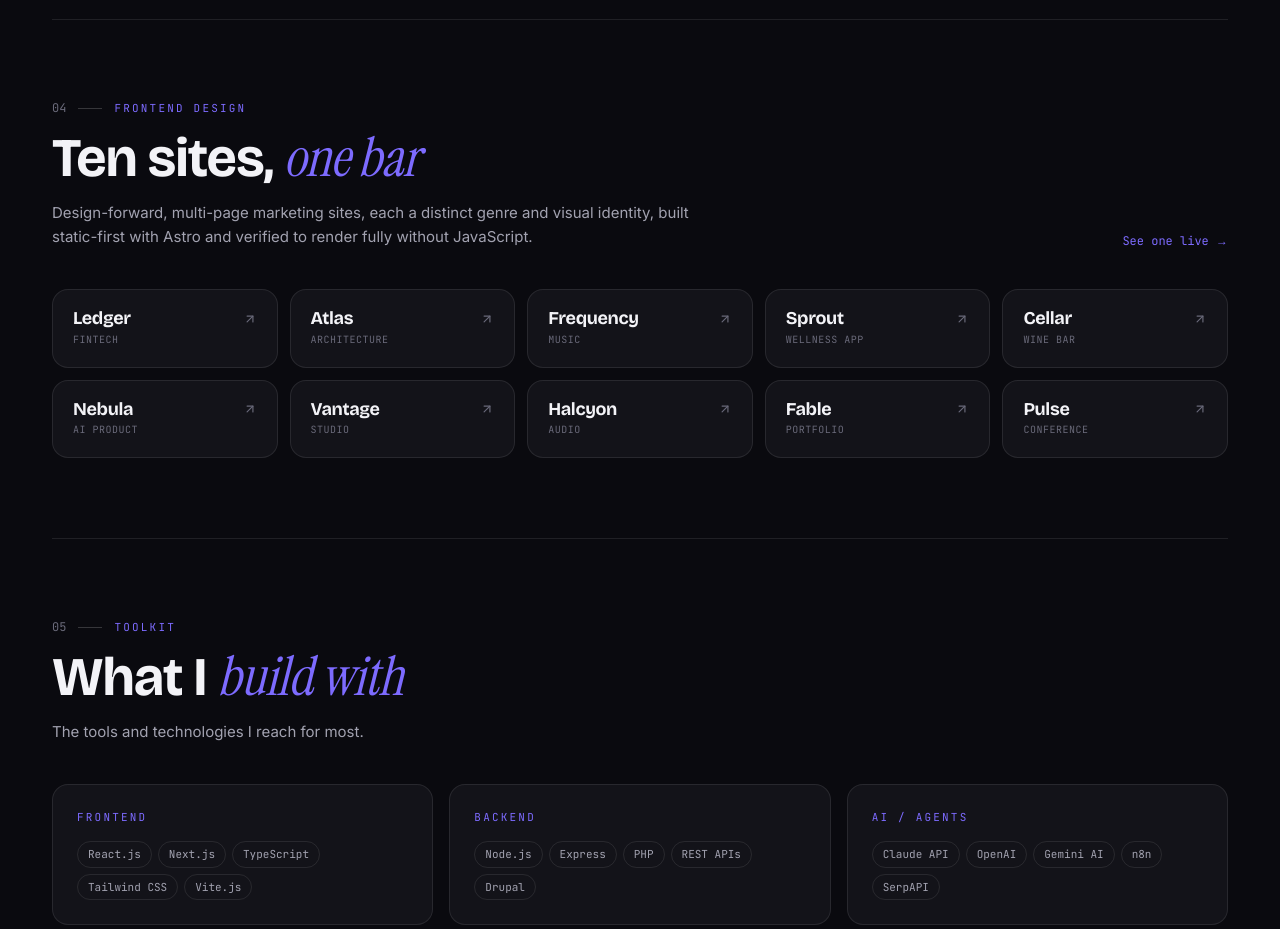
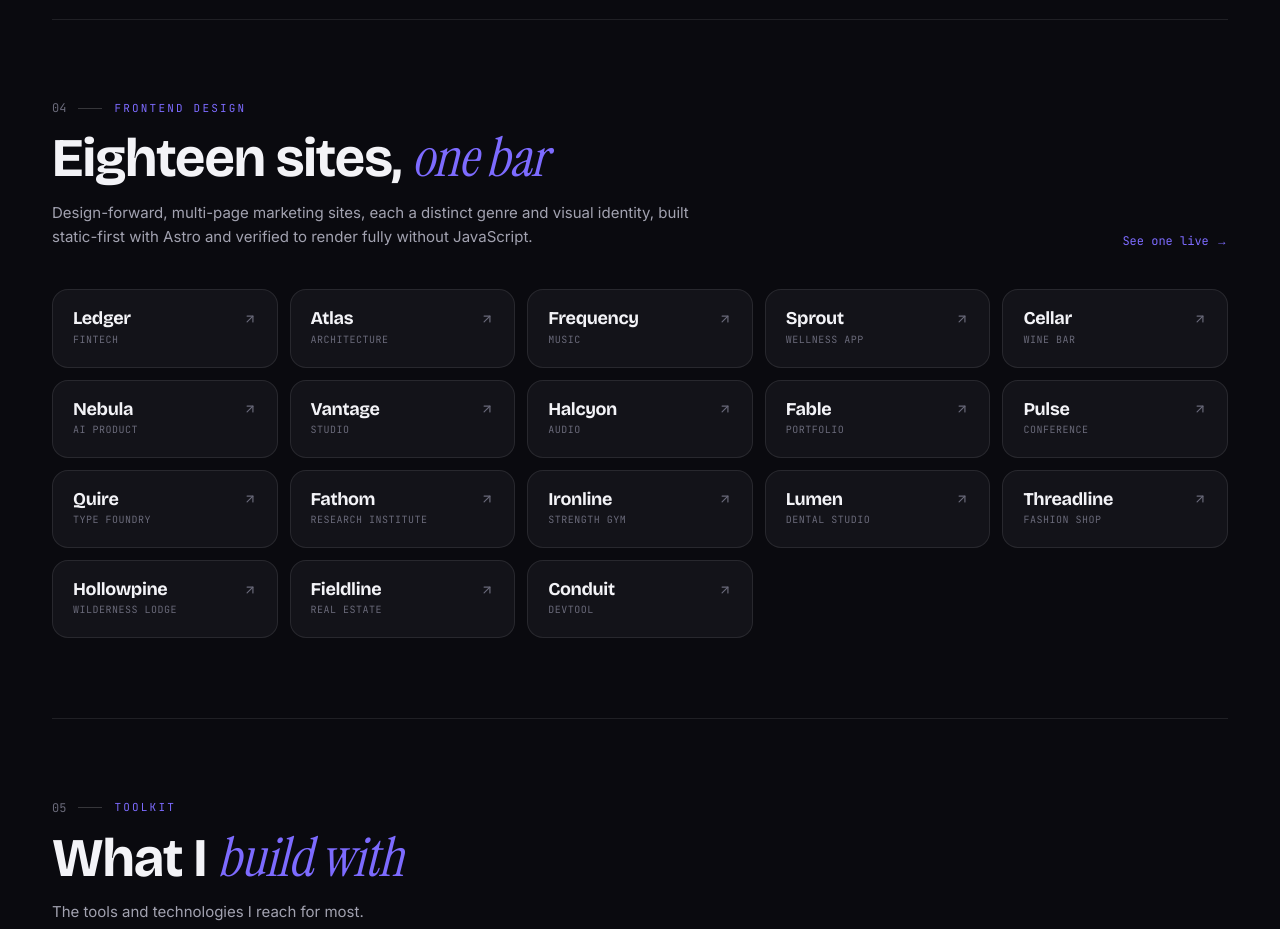
Before and after one commit to royalpinto007/royalpinto007, a Next.js app: page / in a window 1280 px wide. Shown: the part 4860-5789 px from the top of the page. Built offline with nearby package versions, Linux system fonts and the light colour scheme.

Commit message:
feat(portfolio): list all eighteen Facetworks sites

```diff
--- a/app/page.tsx
+++ b/app/page.tsx
@@ -299,7 +299,7 @@ export default function HomePage() {
           <SectionHeader
             index="04"
             eyebrow="Frontend design"
-            title="Ten sites,"
+            title="Eighteen sites,"
             titleEm="one bar"
             subtitle="Design-forward, multi-page marketing sites, each a distinct genre and visual identity, built static-first with Astro and verified to render fully without JavaScript."
           />
--- a/data/site.ts
+++ b/data/site.ts
@@ -46,6 +46,14 @@ export const siteConfig = {
     { name: "Halcyon", genre: "Audio", url: "https://halcyon.signalizeai.org" },
     { name: "Fable", genre: "Portfolio", url: "https://fable.signalizeai.org" },
     { name: "Pulse", genre: "Conference", url: "https://pulse.signalizeai.org" },
+    { name: "Quire", genre: "Type foundry", url: "https://quire.signalizeai.org" },
+    { name: "Fathom", genre: "Research institute", url: "https://fathom.signalizeai.org" },
+    { name: "Ironline", genre: "Strength gym", url: "https://ironline.signalizeai.org" },
+    { name: "Lumen", genre: "Dental studio", url: "https://lumen.signalizeai.org" },
+    { name: "Threadline", genre: "Fashion shop", url: "https://threadline.signalizeai.org" },
+    { name: "Hollowpine", genre: "Wilderness lodge", url: "https://hollowpine.signalizeai.org" },
+    { name: "Fieldline", genre: "Real estate", url: "https://fieldline.signalizeai.org" },
+    { name: "Conduit", genre: "Devtool", url: "https://conduit.signalizeai.org" },
   ],
 
   services: [
@@ -815,11 +823,12 @@ export const siteConfig = {
       category: "Frontend",
       status: "Live",
       description:
-        "Twelve design-forward, multi-page sites, each a distinct genre and visual identity, built static-first with Astro and verified to render fully without JavaScript. A type foundry, a banking site, a wine bar, a deep-ocean institute, and eight more.",
+        "Eighteen design-forward, multi-page sites, each a distinct genre and visual identity, built static-first with Astro and verified to render fully without JavaScript. A type foundry, a banking site, a wine bar, a deep-ocean institute, and fourteen more.",
       features: [
         "Quire (type foundry) sets every specimen as real text; Fathom (ocean institute) draws its depth scale and cast charts from the data",
         "Ledger (fintech), Atlas (architecture studio), Frequency (music), Sprout (wellness app)",
         "Nebula, Vantage, Halcyon, Fable, Pulse, and Cellar across six more genres",
+        "Ironline (gym), Lumen (dental studio), Threadline (fashion shop), Hollowpine (lodge), Fieldline (real estate), Conduit (devtool)",
         "Each on its own signalizeai.org domain, with tests, CI, and a tagged release",
       ],
       tech: ["Astro", "React", "Tailwind v4", "TypeScript", "Cloudflare Pages"],
```
